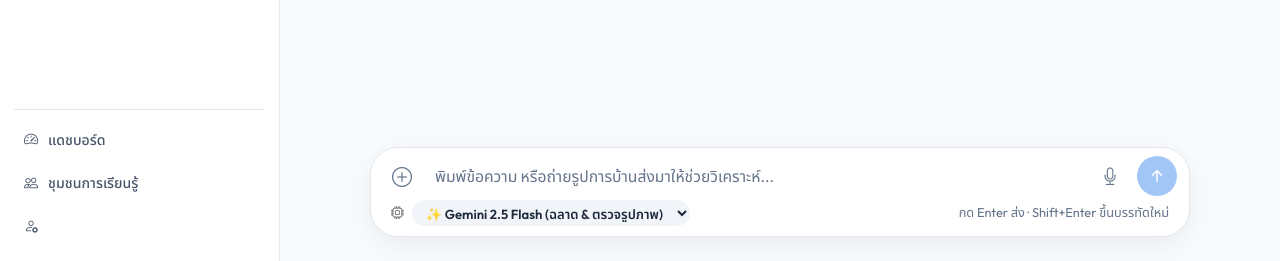
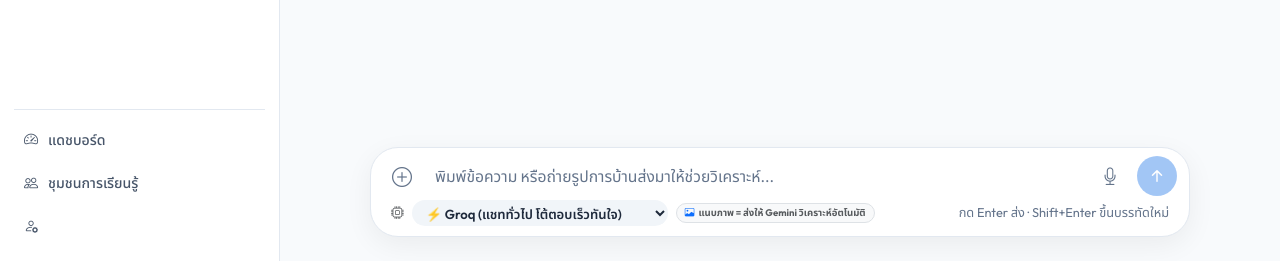
Before and after one commit to lalitx999/araigogu, a Django app: template web/templates/chat/index.html in a window 1280 px wide. Shown: the part 539-800 px from the top of the page. Run offline with Django 5.2, Linux system fonts and the light colour scheme; the template is opened without the code that fills it, so the values that code supplies are empty; some libraries are stand-ins or nearby versions.

Commit message:
feat: smart multi-AI router - Groq/DeepSeek for text chat, auto-route image uploads to Gemini 2.5 Flash

```diff
--- a/ai-service/app/config.py
+++ b/ai-service/app/config.py
@@ -4,7 +4,7 @@ from pydantic_settings import BaseSettings, SettingsConfigDict
 
 
 class Settings(BaseSettings):
-    model_config = SettingsConfigDict(env_file=None, extra="ignore")
+    model_config = SettingsConfigDict(env_file=(".env", "../.env"), extra="ignore")
 
     # OpenAI
     openai_api_key: str = ""
@@ -23,7 +23,7 @@ class Settings(BaseSettings):
     deepseek_model: str = "deepseek-chat"
 
     # Required: shared secret that the Django web app sends in X-Internal-Token.
-    ai_internal_token: str
+    ai_internal_token: str = "local-dev-token"
     request_timeout: float = 35.0
     max_concurrency: int = 8  # simultaneous LLM calls
 
--- a/ai-service/app/schemas.py
+++ b/ai-service/app/schemas.py
@@ -16,7 +16,7 @@ class ChatRequest(BaseModel):
     language_name: str = Field(default="", max_length=60)   # Thai display name sent by the web app (120 languages)
     learning_goal: str = Field(default="", max_length=1000)
     history: list[ChatMessage] = Field(default_factory=list, max_length=30)
-    model_provider: str = Field(default="gemini", max_length=30)  # gemini, groq, deepseek, openai
+    model_provider: str = Field(default="groq", max_length=30)  # groq, deepseek, gemini, openai
     model_name: str = Field(default="", max_length=60)
     images: list[str] = Field(default_factory=list, max_length=5)
 
@@ -25,6 +25,8 @@ class ChatResponse(BaseModel):
     reply: str
     topic: str
     degraded: bool = False
+    model_used: str = ""
+    provider_used: str = ""
 
 
 class ModerateRequest(BaseModel):
--- a/web/static/js/gemini_chat.js
+++ b/web/static/js/gemini_chat.js
@@ -208,7 +208,7 @@
         const reader = new FileReader();
         reader.onload = function (e) {
             if (attachThumb) attachThumb.src = e.target.result;
-            if (attachName) attachName.textContent = file.name || "ภาพจาก Clipboard";
+            if (attachName) attachName.textContent = (file.name || "ภาพจาก Clipboard") + " (✨ ส่งให้ Gemini วิเคราะห์ภาพอัตโนมัติ)";
             if (attachSize) attachSize.textContent = (file.size / 1024).toFixed(1) + " KB";
             if (attachPreview) attachPreview.style.display = "flex";
             if (sendBtn) sendBtn.disabled = false;
@@ -350,9 +350,27 @@
         const bodyHtml = renderMarkdown(markdownText);
         const escapedRaw = encodeURIComponent(markdownText);
 
+        let badgeHtml = "";
+        if (modelName) {
+            let label = modelName;
+            let icon = "bi-cpu";
+            if (modelName.includes("gemini")) {
+                label = "Google Gemini 2.5 Flash (วิเคราะห์ภาพ)";
+                icon = "bi-image";
+            } else if (modelName.includes("gpt-oss") || modelName.includes("groq") || modelName.includes("llama")) {
+                label = "Groq (แชทเร็วทันใจ)";
+                icon = "bi-lightning-charge";
+            } else if (modelName.includes("deepseek")) {
+                label = "DeepSeek (วิเคราะห์ไวยากรณ์)";
+                icon = "bi-mortarboard";
+            }
+            badgeHtml = `<div class="mb-1"><span class="badge bg-light text-muted border rounded-pill" style="font-size: 0.72rem; font-weight: 500;"><i class="bi ${icon} me-1 text-primary"></i>${label}</span></div>`;
+        }
+
         row.innerHTML = `
             <span class="gem-spark"><i class="bi bi-stars"></i></span>
             <div class="gem-bot-body">
+                ${badgeHtml}
                 <div class="gem-rendered-content">${bodyHtml}</div>
                 <div class="gem-actions-row">
                     <button type="button" class="gem-act-btn copy-btn" data-text="${escapedRaw}" title="คัดลอกข้อความ">
@@ -465,15 +483,21 @@
             // Append typing indicator
             appendTypingIndicator();
 
-            // Prepare model choice
-            const selectedModelVal = modelSelect ? modelSelect.value : "gemini:gemini-2.5-flash";
-            const [provider, modelName] = selectedModelVal.split(":");
+        // Prepare model choice: If image is attached, auto-route to Gemini!
+        let provider, modelName;
+        if (file) {
+            provider = "gemini";
+            modelName = "gemini-2.5-flash";
+        } else {
+            const selectedModelVal = modelSelect ? modelSelect.value : "groq:openai/gpt-oss-120b";
+            [provider, modelName] = selectedModelVal.split(":");
+        }
 
         // Send via FormData
         const formData = new FormData();
         formData.append("message", text);
-            formData.append("model_provider", provider || "gemini");
-            formData.append("model_name", modelName || "gemini-2.5-flash");
+        formData.append("model_provider", provider || "groq");
+        formData.append("model_name", modelName || "openai/gpt-oss-120b");
         if (file) {
             formData.append("image", file);
         }
--- a/web/templates/chat/index.html
+++ b/web/templates/chat/index.html
@@ -242,18 +242,18 @@
                             </button>
                         </div>
 
-                        <!-- Footer: Model Selector -->
+                        <!-- Footer: Model Selector & Task Division Indicator -->
                         <div class="gem-composer-footer">
-                            <div class="d-flex align-items-center gap-2">
+                            <div class="d-flex align-items-center gap-2 flex-wrap">
                                 <i class="bi bi-cpu text-muted"></i>
-                                <select id="modelSelect" class="gem-model-select" title="เลือกโมเดล AI ที่ต้องการใช้">
-                                    <option value="gemini:gemini-2.5-flash" selected>✨ Gemini 2.5 Flash (ฉลาด &amp;
-                                        ตรวจรูปภาพ)</option>
-                                    <option value="groq:llama-3.3-70b-versatile">⚡ Groq (เร็วทันใจ ฝึกสนทนา)</option>
-                                    <option value="deepseek:deepseek-chat">🧠 DeepSeek (คิดวิเคราะห์ไวยากรณ์ลึก)
-                                    </option>
-                                    <option value="openai:gpt-4o-mini">🤖 OpenAI (gpt-4o-mini)</option>
+                                <select id="modelSelect" class="gem-model-select" title="เลือกโมเดล AI สำหรับแชทข้อความ">
+                                    <option value="groq:openai/gpt-oss-120b" selected>⚡ Groq (แชททั่วไป โต้ตอบเร็วทันใจ)</option>
+                                    <option value="deepseek:deepseek-chat">🧠 DeepSeek (วิเคราะห์ไวยากรณ์ลึกซึ้ง)</option>
+                                    <option value="gemini:gemini-2.5-flash">✨ Google Gemini 2.5 Flash</option>
                                 </select>
+                                <span class="badge bg-light text-muted border rounded-pill px-2 py-1 small d-none d-md-inline">
+                                    <i class="bi bi-image me-1 text-primary"></i>แนบภาพ = ส่งให้ Gemini วิเคราะห์อัตโนมัติ
+                                </span>
                             </div>
                             <span class="d-none d-sm-inline">กด Enter ส่ง · Shift+Enter ขึ้นบรรทัดใหม่</span>
                         </div>
```
Also changed, not shown: ai-service/app/llm.py (+41 -12 lines), ai-service/app/service.py (+29 -9 lines), web/chat/views.py (+20 -7 lines). Lines whose indentation alone changed are shown as unchanged.
